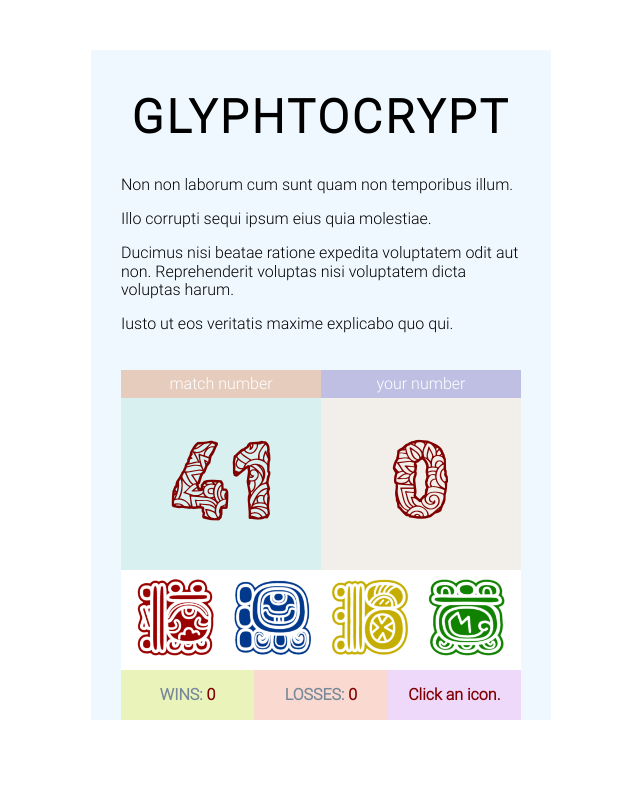
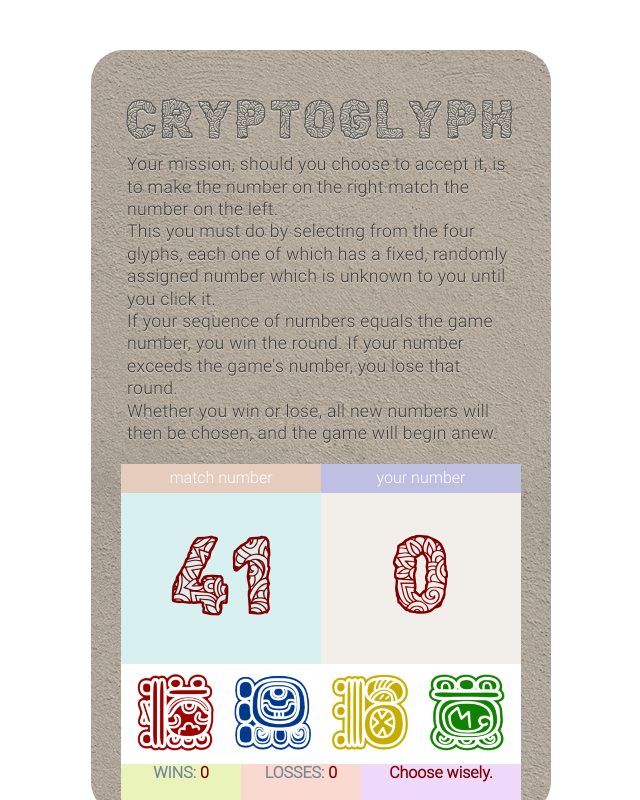
Before and after one commit to LandrumTrev/cryptoglyph, a plain HTML site: page index.html in a window 1280 px wide. Shown: the whole page, without its empty margins (319-959 px from the left). Drawn offline with nearby package versions, Linux system fonts and the light colour scheme.

Commit message:
css start

```diff
--- a/assets/css/style.css
+++ b/assets/css/style.css
@@ -1,3 +1,14 @@
+* {
+    margin: 0;
+    padding: 0;
+    outline: 0;
+  }
+  html, body {
+    width: 100%;
+    height: 100%;
+    overflow: hidden;
+  }
+
 /* Define the "system" font family */
 @font-face {
     font-family: 'cf_civilisation_mayaregular';
@@ -30,10 +41,25 @@ div {
 }
 
 h1 {
-    /* font-family: cf_civilisation_mayaregular, Verdana, Geneva, Tahoma, sans-serif; */
-    font-size: 2.9rem;
+    font-size: 3.2rem;
     text-align: center;
     letter-spacing: .2rem;
+	color: #333;
+    opacity: .7;
+    font-family: "cf_civilisation_mayaregular";
+    font-weight: 100;
+	text-shadow: 0px 1px 1px #fff;
+    margin-bottom: 0;
+}
+
+p {
+    font-size: 1.1rem;
+    line-height: 1.4rem;
+    letter-spacing: .02rem;
+	color: #222;
+    opacity: .8;
+    padding: 0 6px;
+	text-shadow: 0px 1px 1px #ddd;
 }
 
 #container {
@@ -47,7 +73,9 @@ h1 {
     margin: 0 auto;
     max-width: 400px;
     padding: 0 30px;
-    background-color: aliceblue;
+    background-color: rgb(228, 214, 196);
+    border-radius: 2rem;
+    background-image: url(/assets/images/black-wall.png)
 }
 
 header {
@@ -124,21 +152,21 @@ h2 {
 
 #winbox {
     float: left;
-    width: 33.333%;
+    width: 30%;
     height: 50px;
     background-color: rgb(234, 244, 186);
 }
 
 #losebox {
     float: left;
-    width: 33.333%;
+    width: 30%;
     height: 50px;
     background-color: rgb(249, 217, 208);
 }
 
 #messagebox {
     float: left;
-    width: 33.333%;
+    width: 40%;
     background-color: rgb(239, 217, 250);
     height: 50px;
 }
--- a/assets/javascript/game.js
+++ b/assets/javascript/game.js
@@ -41,7 +41,7 @@ $(document).ready(function () {
     let $losses = 0;
     $("#loss_number").text($losses);
 
-    let $message = "Click an icon.";
+    let $message = "Choose wisely.";
     $("#the_message").text($message);
 
     // initialize $userClick function to hold value of current icon clicked
--- a/index.html
+++ b/index.html
@@ -17,14 +17,17 @@
 
 
             <header id="title">
-                <h1>GLYPHTOCRYPT</h1>
+                <h1>CRYPTOGLYPH</h1>
             </header>
 
             <article id="info">
-                <p>Non non laborum cum sunt quam non temporibus illum.</p>
-                <p>Illo corrupti sequi ipsum eius quia molestiae.</p>
-                <p>Ducimus nisi beatae ratione expedita voluptatem odit aut non. Reprehenderit voluptas nisi voluptatem dicta voluptas harum.</p>
-                <p>Iusto ut eos veritatis maxime explicabo quo qui.</p>
+                <p>Your mission, should you choose to accept it, is to make the number on the right match the number on the left.</p>
+
+                <p>This you must do by selecting from the four glyphs, each one of which has a fixed, randomly assigned number which is unknown to you until you click it.</p>
+
+                <p>If your sequence of numbers equals the game number, you win the round. If your number exceeds the game's number, you lose that round.</p>
+
+                <p>Whether you win or lose, all new numbers will then be chosen, and the game will begin anew.</p>
             </article>
 
             <main id="numbers">
@@ -81,6 +84,4 @@
 
     <script src="assets/javascript/game.js"></script>
 
-</body>
-
 </html>
```
Also changed, not shown: assets/javascript/smoke.js (added, +88 -0 lines), assets/images/black-wall.png (added), assets/images/white-wall.png (added).
